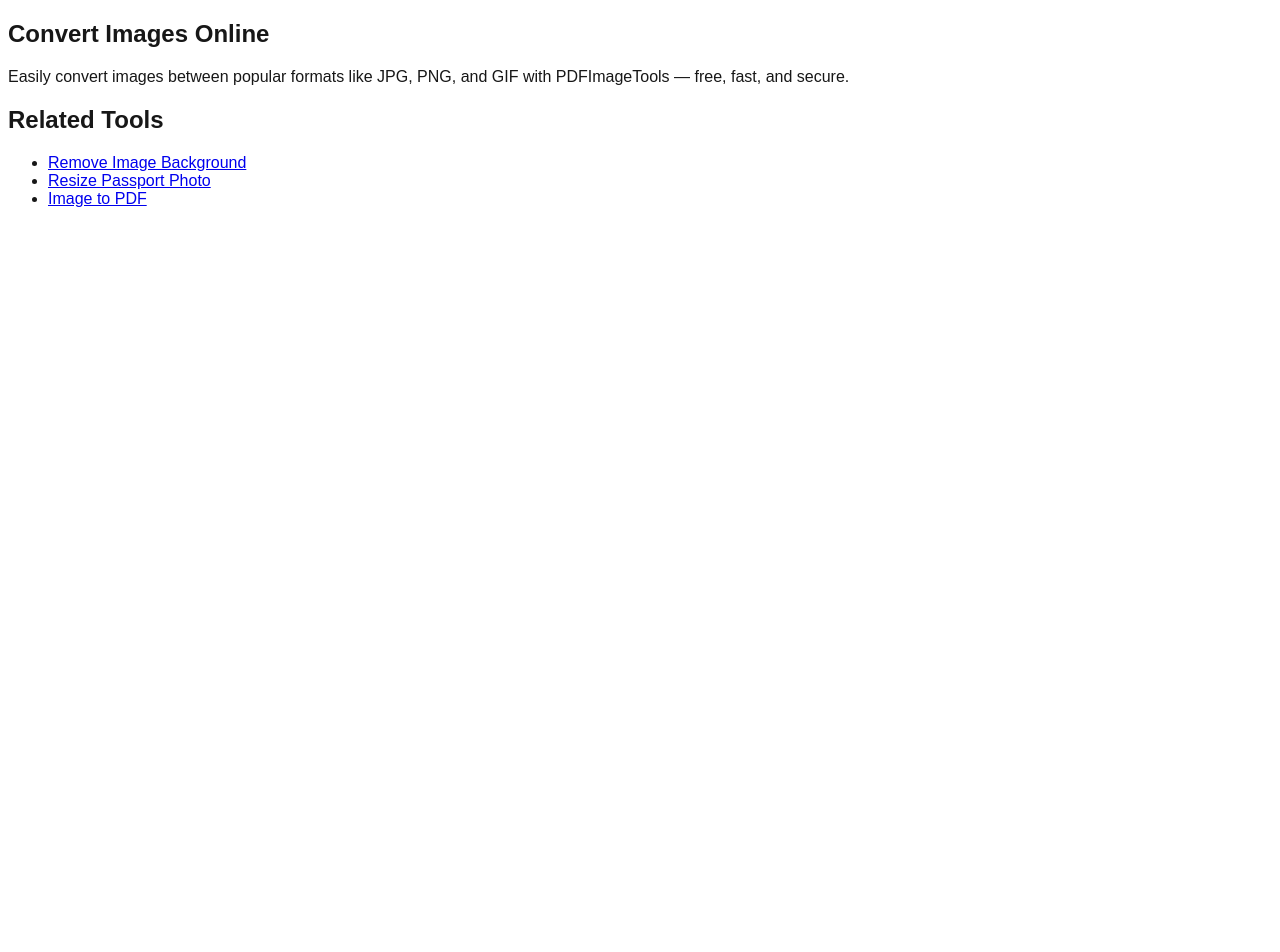
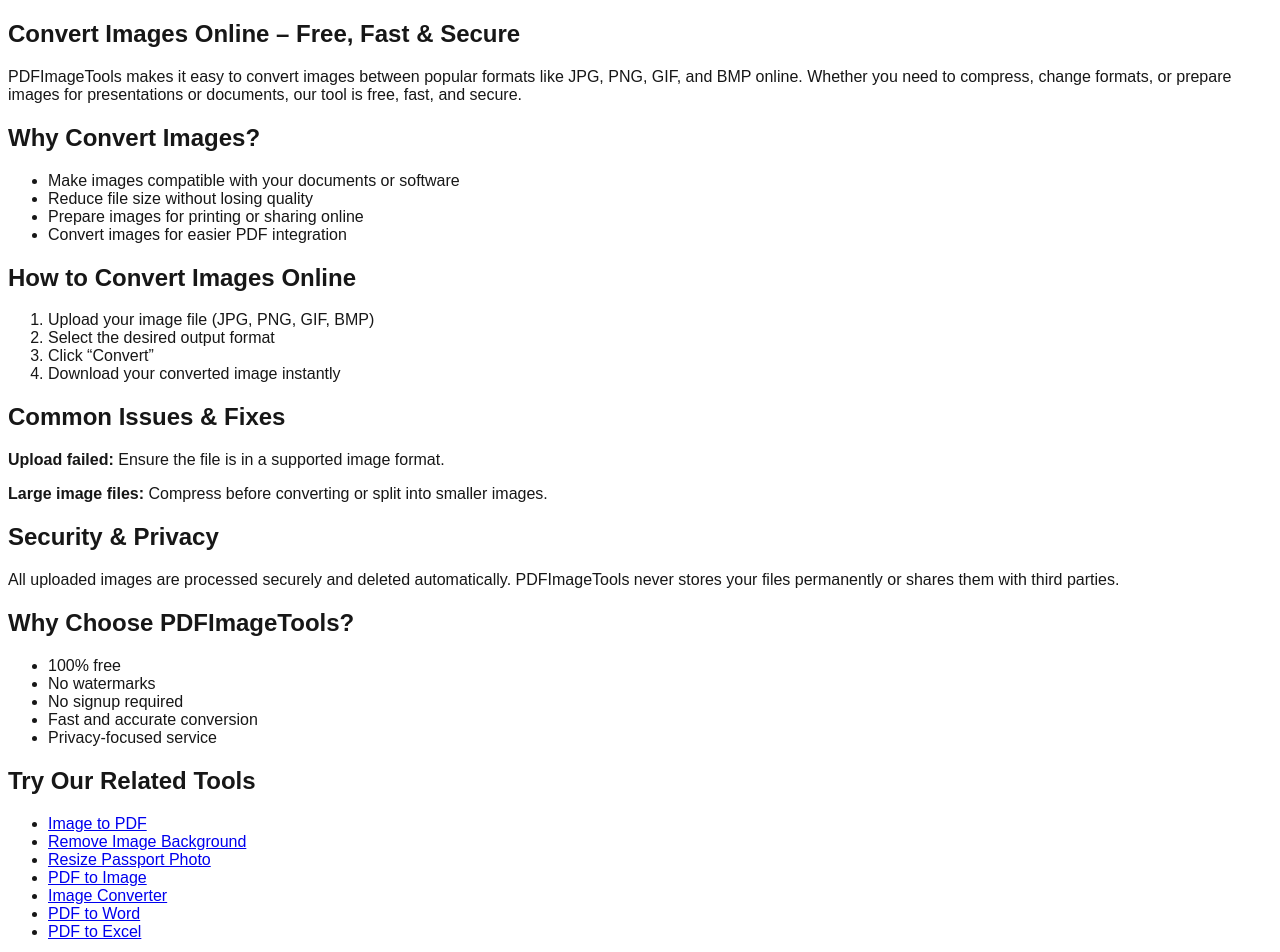
Before and after one commit to Leadmind-Developer/pdfimagetools-vercel, a Next.js app: page /blog/image-converter in a window 1280 px wide. Shown: the top 952 px of the page. Before the commit the page ends 800 px from the top, so only its background shows below. Built offline with nearby package versions, Linux system fonts and the light colour scheme; no server answers.

Commit message:
Update page.tsx

```diff
--- a/src/app/blog/image-converter/page.tsx
+++ b/src/app/blog/image-converter/page.tsx
@@ -1,28 +1,69 @@
+// src/app/blog/image-converter/page.tsx
 import React from "react";
 import Link from "next/link";
 
 export const metadata = {
   title: "Convert Images Online for Free | PDFImageTools",
-  description: "Convert JPG, PNG, and other image formats online for free using PDFImageTools."
+  description:
+    "Learn how to convert images between formats like JPG, PNG, GIF, and BMP online for free. Step-by-step guide, use cases, FAQs, and tips.",
+  robots: "index, follow",
+  openGraph: {
+    title: "Convert Images Online – Fast & Free",
+    description:
+      "Convert images quickly and securely with PDFImageTools. No signup, no watermark, fully free.",
+    url: "https://pdfimagetools.app/blog/image-converter",
+    siteName: "PDFImageTools",
+    type: "article"
+  }
 };
 
-export default function ImageConverterBlog() {
+export default function ImageConverterBlogPage() {
+  return (
+    <article className="max-w-4xl mx-auto px-4 py-12 leading-relaxed">
 
-const faq = [
+      {/* ================= JSON-LD SCHEMA ================= */}
+      <script
+        type="application/ld+json"
+        dangerouslySetInnerHTML={{
+          __html: JSON.stringify({
+            "@context": "https://schema.org",
+            "@type": "Article",
+            "headline": "Convert Images Online Easily",
+            "description": "Step-by-step guide to convert images between formats like JPG, PNG, GIF, and BMP online using PDFImageTools.",
+            "author": { "@type": "Organization", "name": "PDFImageTools" },
+            "publisher": {
+              "@type": "Organization",
+              "name": "PDFImageTools",
+              "logo": { "@type": "ImageObject", "url": "https://pdfimagetools.app/logo.png" }
+            },
+            "mainEntityOfPage": {
+              "@type": "WebPage",
+              "@id": "https://pdfimagetools.app/blog/image-converter"
+            }
+          })
+        }}
+      />
+      <script
+        type="application/ld+json"
+        dangerouslySetInnerHTML={{
+          __html: JSON.stringify({
+            "@context": "https://schema.org",
+            "@type": "FAQPage",
+            "mainEntity": [
               {
                 "@type": "Question",
                 "name": "Is image conversion free?",
                 "acceptedAnswer": {
                   "@type": "Answer",
-      "text": "Yes, fully free with no watermark."
+                  "text": "Yes, fully free with no watermarks or limits."
                 }
               },
               {
                 "@type": "Question",
-    "name": "Which formats are supported?",
+                "name": "Which image formats are supported?",
                 "acceptedAnswer": {
                   "@type": "Answer",
-      "text": "JPG, PNG, BMP, GIF, and more."
+                  "text": "JPG, PNG, BMP, GIF, and more popular formats."
                 }
               },
               {
@@ -30,54 +71,84 @@ const faq = [
                 "name": "Are my images secure?",
                 "acceptedAnswer": {
                   "@type": "Answer",
-      "text": "All files are deleted automatically after processing."
+                  "text": "All files are processed securely and automatically deleted after conversion."
                 }
               }
-];
+            ]
+          })
+        }}
+      />
+      <script
+        type="application/ld+json"
+        dangerouslySetInnerHTML={{
+          __html: JSON.stringify({
+            "@context": "https://schema.org",
+            "@type": "BreadcrumbList",
+            "itemListElement": [
+              { "@type": "ListItem", "position": 1, "name": "Home", "item": "https://pdfimagetools.app/" },
+              { "@type": "ListItem", "position": 2, "name": "Blog", "item": "https://pdfimagetools.app/blog" },
+              { "@type": "ListItem", "position": 3, "name": "Image Converter", "item": "https://pdfimagetools.app/blog/image-converter" }
+            ]
+          })
+        }}
+      />
 
-return (
-<article className="max-w-4xl mx-auto px-4 py-12">
-
-<script type="application/ld+json"
-dangerouslySetInnerHTML={{__html: JSON.stringify({
-"@context":"https://schema.org",
-"@type":"Article",
-"headline":"How to Convert Images Online",
-"author":{"@type":"Organization","name":"PDFImageTools"},
-"mainEntityOfPage":{"@id":"https://pdfimagetools.app/blog/image-converter"}
-})}} />
-
-<script type="application/ld+json"
-dangerouslySetInnerHTML={{__html: JSON.stringify({
-"@context":"https://schema.org",
-"@type":"FAQPage",
-"mainEntity": faq
-})}} />
-
-<script type="application/ld+json"
-dangerouslySetInnerHTML={{__html: JSON.stringify({
-"@context":"https://schema.org",
-"@type":"BreadcrumbList",
-"itemListElement":[
-{"@type":"ListItem","position":1,"name":"Home","item":"https://pdfimagetools.app/"},
-{"@type":"ListItem","position":2,"name":"Blog","item":"https://pdfimagetools.app/blog"},
-{"@type":"ListItem","position":3,"name":"Image Converter","item":"https://pdfimagetools.app/blog/image-converter"}
-]
-})}} />
-
-<h1>Convert Images Online</h1>
+      {/* ================= BLOG CONTENT ================= */}
+      <h1 className="text-3xl font-bold mb-6">Convert Images Online – Free, Fast & Secure</h1>
 
       <p>
-Easily convert images between popular formats like JPG, PNG, and GIF with PDFImageTools — free, fast, and secure.
+        PDFImageTools makes it easy to convert images between popular formats like JPG, PNG, GIF, and BMP online. Whether you need to compress, change formats, or prepare images for presentations or documents, our tool is free, fast, and secure.
       </p>
 
-<h2>Related Tools</h2>
+      <h2>Why Convert Images?</h2>
       <ul>
+        <li>Make images compatible with your documents or software</li>
+        <li>Reduce file size without losing quality</li>
+        <li>Prepare images for printing or sharing online</li>
+        <li>Convert images for easier PDF integration</li>
+      </ul>
+
+      <h2>How to Convert Images Online</h2>
+      <ol>
+        <li>Upload your image file (JPG, PNG, GIF, BMP)</li>
+        <li>Select the desired output format</li>
+        <li>Click “Convert”</li>
+        <li>Download your converted image instantly</li>
+      </ol>
+
+      <h2>Common Issues & Fixes</h2>
+      <p><strong>Upload failed:</strong> Ensure the file is in a supported image format.</p>
+      <p><strong>Large image files:</strong> Compress before converting or split into smaller images.</p>
+
+      <h2>Security & Privacy</h2>
+      <p>
+        All uploaded images are processed securely and deleted automatically. PDFImageTools never stores your files permanently or shares them with third parties.
+      </p>
+
+      <h2>Why Choose PDFImageTools?</h2>
+      <ul>
+        <li>100% free</li>
+        <li>No watermarks</li>
+        <li>No signup required</li>
+        <li>Fast and accurate conversion</li>
+        <li>Privacy-focused service</li>
+      </ul>
+
+      <h2>Try Our Related Tools</h2>
+      <ul className="space-y-1">
+        <li><Link href="/image-to-pdf">Image to PDF</Link></li>
         <li><Link href="/remove-image-background">Remove Image Background</Link></li>
         <li><Link href="/resize-passport-photo">Resize Passport Photo</Link></li>
-<li><Link href="/image-to-pdf">Image to PDF</Link></li>
+        <li><Link href="/pdf-to-image">PDF to Image</Link></li>
+        <li><Link href="/image-converter">Image Converter</Link></li>
+        <li><Link href="/pdf-to-word">PDF to Word</Link></li>
+        <li><Link href="/pdf-to-excel">PDF to Excel</Link></li>
       </ul>
 
+      <h2>Final Thoughts</h2>
+      <p>
+        Converting images online has never been easier. PDFImageTools provides a free, fast, and secure platform to convert your images for work, school, or personal projects. Start converting your images today and simplify your workflow.
+      </p>
     </article>
   );
 }
```
Lines whose indentation alone changed are shown as unchanged.
